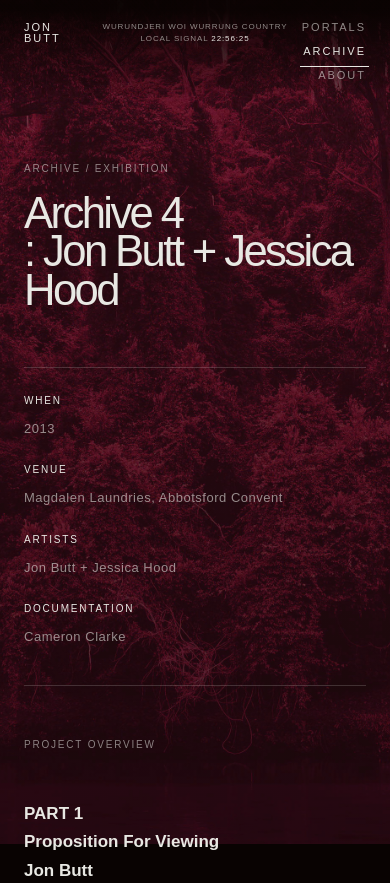
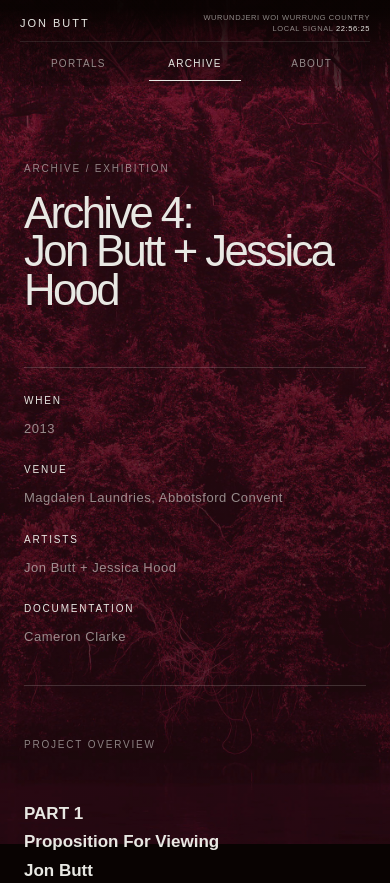
Before and after one commit to Adrift-Untethered/jonbutt.art, a plain HTML site: page archive-4.html in a window 390 px wide. Shown: the top 883 px of the page. Drawn offline with Linux system fonts and the light colour scheme.

Commit message:
Improve mobile header layout

```diff
--- a/archive-4.html
+++ b/archive-4.html
@@ -5,7 +5,7 @@
   <meta name="viewport" content="width=device-width, initial-scale=1.0">
   <meta name="description" content="Archive 4, an exhibition by Jon Butt and Jessica Hood at the Magdalen Laundries, Abbotsford Convent.">
   <title>Archive 4: Jon Butt + Jessica Hood</title>
-  <link rel="stylesheet" href="pages.css?v=27">
+  <link rel="stylesheet" href="pages.css?v=28">
   <link rel="stylesheet" href="archive-child.css?v=45">
   <link rel="stylesheet" href="site-effects.css?v=4">
   <script src="archive-slider.js?v=2" defer></script>
@@ -28,7 +28,7 @@
   <main class="editorial-main">
     <section class="exhibition-header" aria-labelledby="exhibition-title">
       <p class="archive-kicker">Archive / Exhibition</p>
-      <h1 class="editorial-title" id="exhibition-title">Archive 4<span class="exhibition-name">: Jon Butt + Jessica Hood</span></h1>
+      <h1 class="editorial-title" id="exhibition-title">Archive 4:<span class="exhibition-name">Jon Butt + Jessica Hood</span></h1>
 
       <dl class="exhibition-facts">
         <div><dt>When</dt><dd>2013</dd></div>
--- a/pages.css
+++ b/pages.css
@@ -444,19 +444,59 @@ a {
 
 @media (max-width: 760px) {
   .site-header {
-    align-items: flex-start;
+    grid-template-columns: auto minmax(0, 1fr);
+    grid-template-areas:
+      "name signal"
+      "nav nav";
+    column-gap: 12px;
+    row-gap: 8px;
+    align-items: start;
+    padding: 14px max(20px, env(safe-area-inset-right)) 10px max(20px, env(safe-area-inset-left));
+    background: linear-gradient(rgba(5, 5, 5, 0.92) 0%, rgba(5, 5, 5, 0.68) 72%, transparent 100%);
+  }
+
+  .site-name {
+    grid-area: name;
+    align-self: center;
+    margin: 0;
+    padding: 0;
   }
 
   .site-signal {
-    gap: 3px;
-    font-size: 8px;
-    letter-spacing: 0.11em;
+    grid-area: signal;
+    gap: 2px;
+    justify-self: end;
+    justify-items: end;
+    font-size: 7.5px;
+    letter-spacing: 0.08em;
+    text-align: right;
   }
 
   .site-nav {
+    grid-area: nav;
     display: grid;
-    gap: 13px;
-    justify-items: end;
+    grid-template-columns: repeat(3, minmax(0, 1fr));
+    gap: 0;
+    width: 100%;
+    justify-self: stretch;
+    background: rgba(5, 5, 5, 0.2);
+    border-top: 1px solid rgba(232, 232, 227, 0.11);
+  }
+
+  .site-nav a {
+    display: grid;
+    min-height: 44px;
+    margin: 0;
+    padding: 0 4px;
+    font-size: 10px;
+    letter-spacing: 0.13em;
+    place-items: center;
+  }
+
+  .site-nav a[aria-current="page"]::after {
+    right: 12px;
+    bottom: 5px;
+    left: 12px;
   }
 
   .page-intro,
--- a/style.css
+++ b/style.css
@@ -238,19 +238,53 @@ p {
 
 @media (max-width: 767px) {
   .site-header {
-    align-items: flex-start;
+    grid-template-columns: auto minmax(0, 1fr);
+    grid-template-areas:
+      "name signal"
+      "nav nav";
+    column-gap: 12px;
+    row-gap: 8px;
+    align-items: start;
+    padding: 14px max(20px, env(safe-area-inset-right)) 10px max(20px, env(safe-area-inset-left));
+    background: linear-gradient(rgba(5, 5, 5, 0.92) 0%, rgba(5, 5, 5, 0.68) 72%, transparent 100%);
+  }
+
+  .site-name {
+    grid-area: name;
+    align-self: center;
+    margin: 0;
+    padding: 0;
   }
 
   .site-signal {
-    gap: 3px;
-    font-size: 8px;
-    letter-spacing: 0.11em;
+    grid-area: signal;
+    gap: 2px;
+    justify-self: end;
+    justify-items: end;
+    font-size: 7.5px;
+    letter-spacing: 0.08em;
+    text-align: right;
   }
 
   .site-nav {
+    grid-area: nav;
     display: grid;
-    gap: 13px;
-    justify-items: end;
+    grid-template-columns: repeat(3, minmax(0, 1fr));
+    gap: 0;
+    width: 100%;
+    justify-self: stretch;
+    background: rgba(5, 5, 5, 0.2);
+    border-top: 1px solid rgba(232, 232, 227, 0.11);
+  }
+
+  .site-nav a {
+    display: grid;
+    min-height: 44px;
+    margin: 0;
+    padding: 0 4px;
+    font-size: 10px;
+    letter-spacing: 0.13em;
+    place-items: center;
   }
 
   .portal {
```
Also changed, not shown: about.html (+1 -1 lines), archive-2026.html (+1 -1 lines), archive-before-nightfall-13.html (+1 -1 lines), archive-collider.html (+1 -1 lines), archive-disquiet.html (+1 -1 lines), archive-field.html (+1 -1 lines), archive-fieldcast.html (+1 -1 lines), archive-fifteen-billion.html (+1 -1 lines), archive-muography-cam.html (+1 -1 lines), archive-muography-live-performance.html (+1 -1 lines), archive-muography-open-studio.html (+1 -1 lines), archive-spectra.html (+1 -1 lines), archive-two-signals.html (+1 -1 lines), archive.html (+1 -1 lines), 2 more files.
